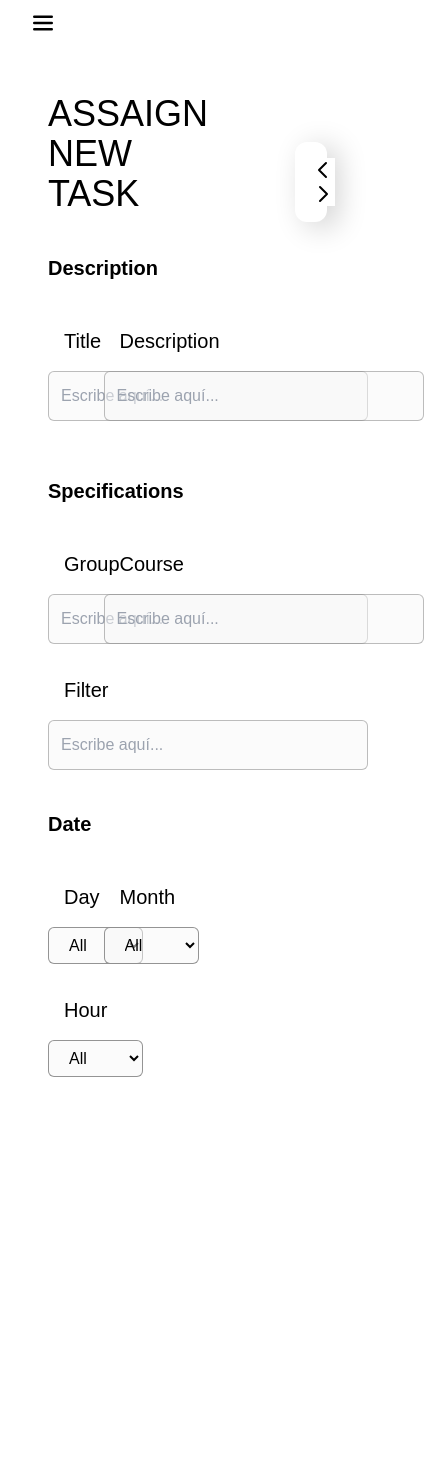
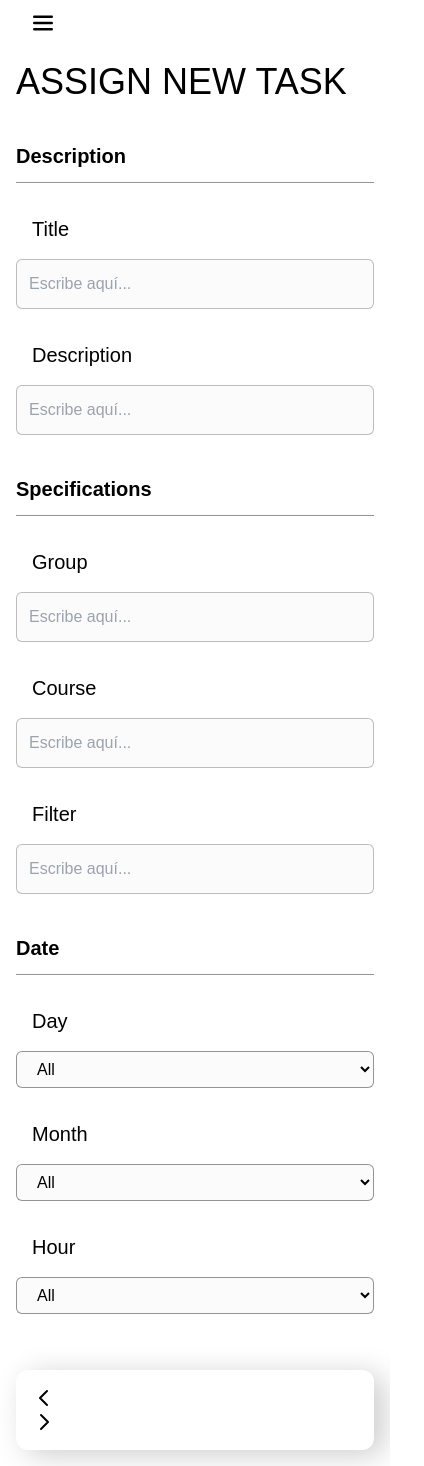
Before and after one commit to Kevingu08/Proyecto-Interactivas-II, a React (Vite) app in the folder Jint/: page /AdminView in a window 390 px wide. Shown: the whole page, 424 px wide, since content can reach past the window. Before the commit the page ends 1141 px from the top, so only its background shows below. Built offline with nearby package versions, Linux system fonts and the light colour scheme.

Commit message:
Added responsive to admin view

```diff
--- a/Jint/src/components/AdminView.jsx
+++ b/Jint/src/components/AdminView.jsx
@@ -3,48 +3,47 @@ import { Dropdown } from './Dropdown';
 import svgImage from "../assets/imgs/elipse.svg";
 import './index.css'
 
+//responsive prueba
+
 export function AdminView() {
     return (
         <>
-            <section className=' grid grid-cols-2 sm:grid-cols-2  xl:ml-[15rem] gap-2  dark:bg-dark-primary dark:text-white'>
-                <div className='m-12'>
-                    <h1 className='text-4xl font-medium'>ASSAIGN NEW TASK</h1>
-                    <div >
-                        <h2 className='text-xl font-bold mt-10 border-b border-gray border-opacity-90 pb-3 mr-80 mb-4 '>Description</h2>
-                        <div className='grid grid-cols-2 gap-4 mt-4'>
+            <section className='grid xl:grid-cols-2 xl:ml-[15rem] sm:p-10 sm:grid-cols-1  gap-2 dark:bg-dark-primary dark:text-white'>
+                <div className='m-4 sm:m-12'>
+                    <h1 className='text-4xl font-medium'>ASSIGN NEW TASK</h1>
+                    <div>
+                        <h2 className='text-xl font-bold mt-10 border-b border-gray border-opacity-90 pb-3 mb-4'>Description</h2>
+                        <div className='grid grid-cols-1 sm:grid-cols-1 gap-4 mt-4'>
                             <div>
                                 <h1 className='text-xl font-medium m-4'>Title</h1>
-                                <input type="text" class="w-80 py-3 px-3 border bg-input-bg bg-opacity-50 border-black border-opacity-25 rounded-md  dark:bg-white" placeholder="Escribe aquí..." />
+                                <input type="text" className="w-full py-3 px-3 border bg-input-bg bg-opacity-50 border-black border-opacity-25 rounded-md dark:bg-white" placeholder="Escribe aquí..." />
                             </div>
                             <div>
                                 <h1 className='text-xl font-medium m-4'>Description</h1>
-                                <input type="text" class="w-80 py-3 px-3 border bg-input-bg bg-opacity-50 border-black border-opacity-25 rounded-md  dark:bg-white" placeholder="Escribe aquí..." />
-                            </div>
-                            <div>
-
+                                <input type="text" className="w-full py-3 px-3 border bg-input-bg bg-opacity-50 border-black border-opacity-25 rounded-md dark:bg-white" placeholder="Escribe aquí..." />
                             </div>
                         </div>
                     </div>
                     <div>
-                        <h2 className='text-xl font-bold mt-10 border-b border-gray border-opacity-90 pb-3 mr-80 mb-4 '>Specifications</h2>
-                        <div className='grid grid-cols-2 gap-4 mt-4'>
+                        <h2 className='text-xl font-bold mt-10 border-b border-gray border-opacity-90 pb-3 mb-4'>Specifications</h2>
+                        <div className='grid grid-cols-1 sm:grid-cols-1 gap-4 mt-4'>
                             <div>
                                 <h1 className='text-xl font-medium m-4'>Group</h1>
-                                <input type="text" class="w-80 py-3 px-3 border bg-input-bg bg-opacity-50 border-black border-opacity-25 rounded-md dark:bg-white " placeholder="Escribe aquí..." />
+                                <input type="text" className="w-full py-3 px-3 border bg-input-bg bg-opacity-50 border-black border-opacity-25 rounded-md dark:bg-white" placeholder="Escribe aquí..." />
                             </div>
                             <div>
                                 <h1 className='text-xl font-medium m-4'>Course</h1>
-                                <input type="text" class="w-80 py-3 px-3 border bg-input-bg bg-opacity-50 border-black border-opacity-25 rounded-md  dark:bg-white" placeholder="Escribe aquí..." />
+                                <input type="text" className="w-full py-3 px-3 border bg-input-bg bg-opacity-50 border-black border-opacity-25 rounded-md dark:bg-white" placeholder="Escribe aquí..." />
                             </div>
                             <div>
                                 <h1 className='text-xl font-medium m-4'>Filter</h1>
-                                <input type="text" class="w-80 py-3 px-3 border bg-input-bg bg-opacity-50 border-black border-opacity-25 rounded-md  dark:bg-white" placeholder="Escribe aquí..." />
+                                <input type="text" className="w-full py-3 px-3 border bg-input-bg bg-opacity-50 border-black border-opacity-25 rounded-md dark:bg-white" placeholder="Escribe aquí..." />
                             </div>
                         </div>
                     </div>
                     <div className='pb-4'>
-                        <h2 className='text-xl font-bold mt-10 border-b border-gray border-opacity-90 pb-3 mr-80 mb-4 '>Date</h2>
-                        <div className='grid grid-cols-2 gap-4 mt-4'>
+                        <h2 className='text-xl font-bold mt-10 border-b border-gray border-opacity-90 pb-3 mb-4'>Date</h2>
+                        <div className='grid grid-cols-1 sm:grid-cols-1 gap-4 mt-4'>
                             <div>
                                 <h1 className='text-xl font-medium m-4'>Day</h1>
                                 <div>
@@ -66,7 +65,7 @@ export function AdminView() {
                         </div>
                     </div>
                 </div>
-                <div className='p-24'>
+                <div className='p-4 sm:p-24'>
                     <Calendar />
                 </div>
 
```
